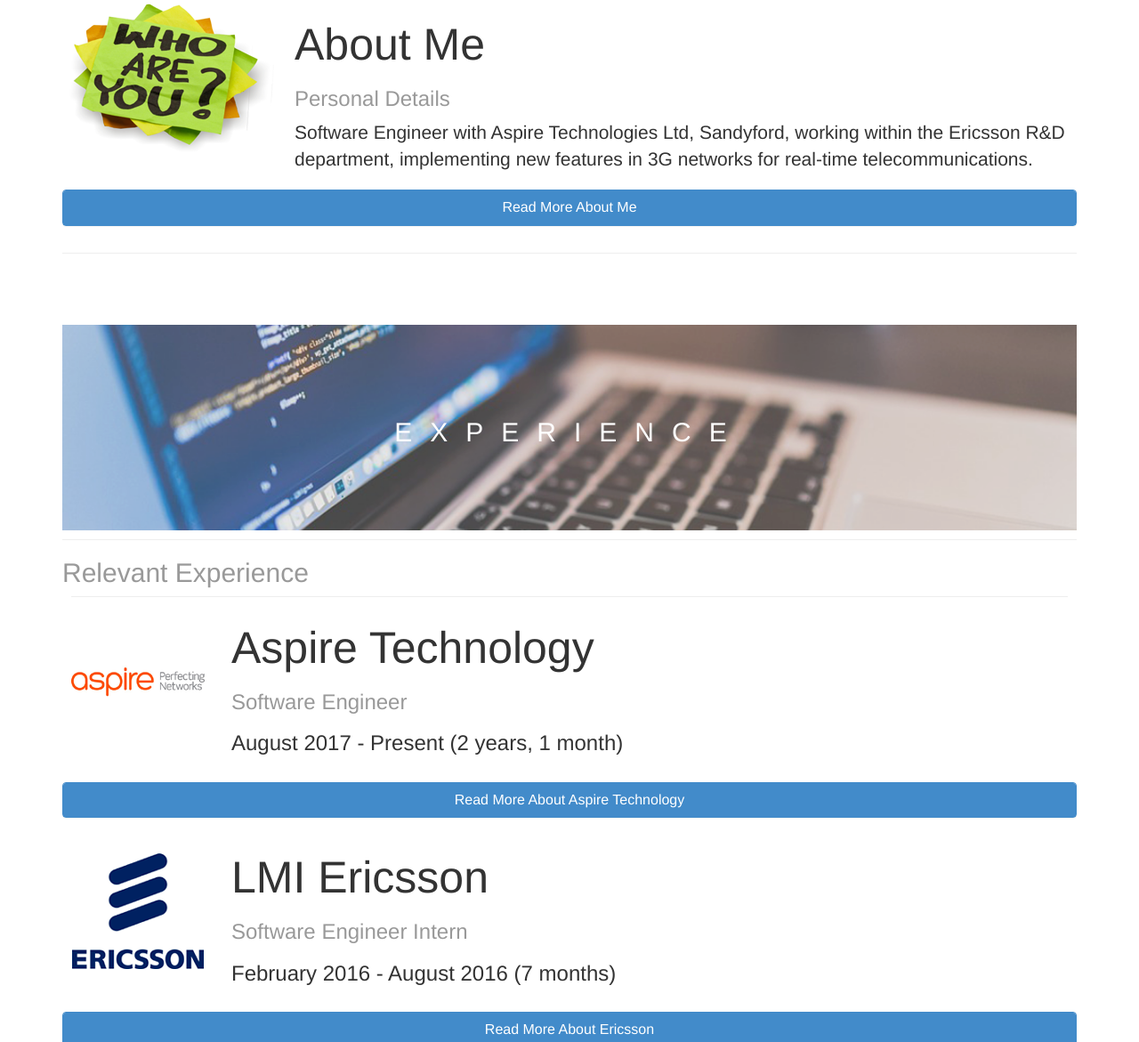
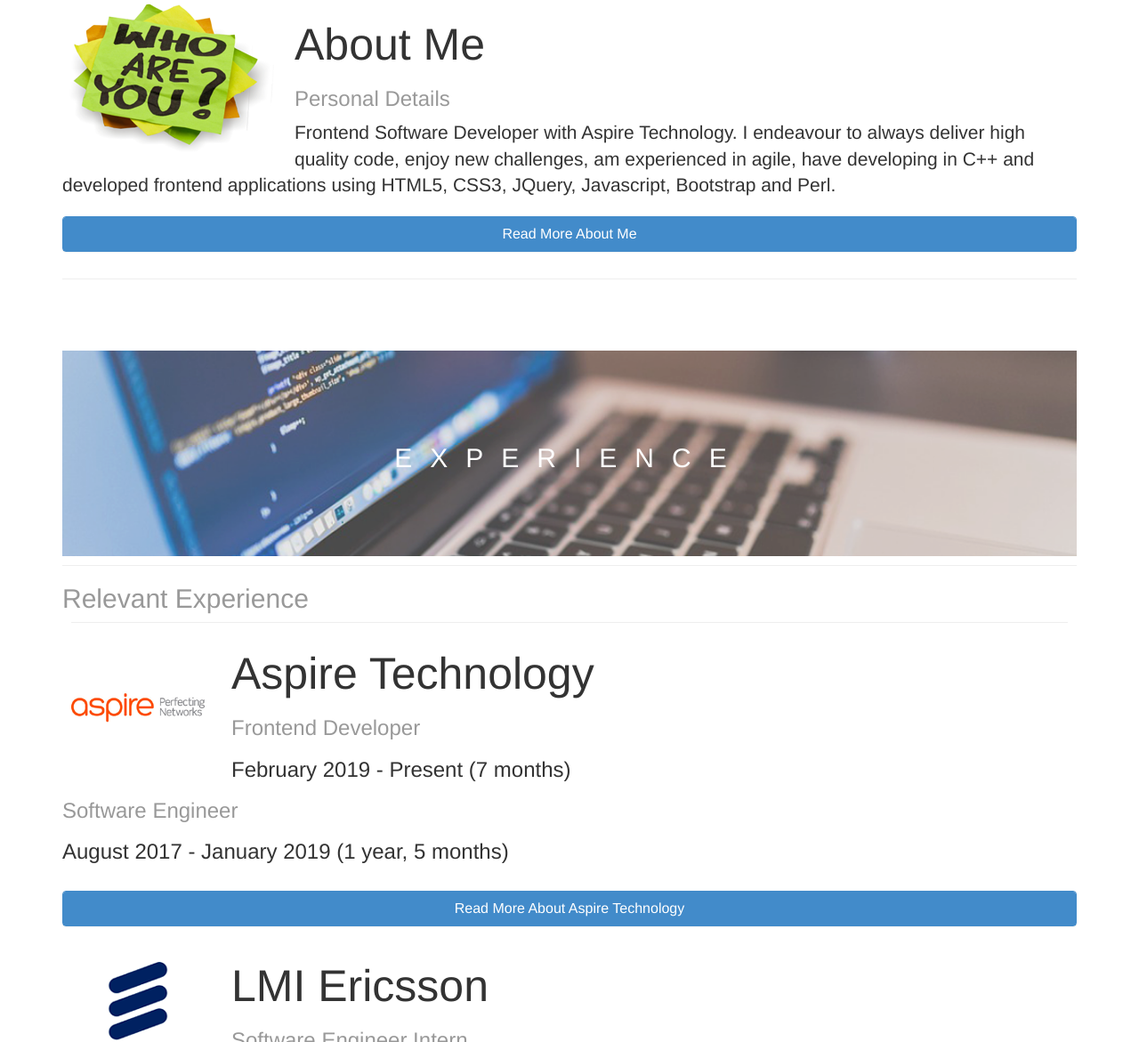
Before and after one commit to PeterBrady84/peterbrady-resume, a plain HTML site: page index.html in a window 1280 px wide. Shown: the part 1190-2361 px from the top of the page at 89% size. Drawn offline with nearby package versions, Linux system fonts and the light colour scheme.

Commit message:
Provisional updates to Aspire Info

```diff
--- a/index.html
+++ b/index.html
@@ -70,7 +70,8 @@
             <div class="container">
                 <img class="featurette-image" src="images/icons/self_portrait.png" alt="Self Portrait">
                 <h1>Peter Brady</h1>
-                <h3>Software Engineer at <a href="https://www.aspiretechnology.com/" target="_blank">Aspire Technology Ltd.</a></h3>
+                <h3>Frontend Developer at <a href="https://www.aspiretechnology.com/" target="_blank">Aspire Technology
+                        Ltd.</a></h3>
                 <a href="#about" class="btn btn-primary btn-sm" style="margin-right: 20px">Find Out More</a>
                 <!-- Button trigger contact modal -->
 
@@ -104,8 +105,9 @@
                 <h2 class="featurette-heading">About Me</h2>
 
                 <h3><span class="text-muted">Personal Details</span></h3>
-                <p class="lead">Software Engineer with Aspire Technologies Ltd, Sandyford, working within the Ericsson
-                    R&D department, implementing new features in 3G networks for real-time telecommunications.</p>
+                <p class="lead">Frontend Software Developer with Aspire Technology. I endeavour to always deliver high quality code,
+                    enjoy new challenges, am experienced in agile, have developing in C++ and developed frontend
+                    applications using HTML5, CSS3, JQuery, Javascript, Bootstrap and Perl.</p>
                 <div class="panel panel-primary">
                     <div class="panel-heading clickable" data-toggle="collapse" href="#collapse-personal">
                         <h3 class="panel-title text-center">Read More About Me</h3>
@@ -146,8 +148,12 @@
                         alt="Aspire Logo">
                 </a>
                 <h2 class="featurette-heading">Aspire Technology</h2>
+                <h3><span class="text-muted">Frontend Developer</span></h3>
+                <h3>February 2019 - Present
+                    <script>document.write(calcDate());</script>
+                </h3>
                 <h3><span class="text-muted">Software Engineer</span></h3>
-                <h3>August 2017 - Present <script>document.write(calcDate());</script></h3>
+                <h3>August 2017 - January 2019 (1 year, 5 months)</h3>
                 <br />
                 <br class="visible-md visible-sm visible-xs" />
                 <div class="panel panel-primary">
@@ -155,7 +161,7 @@
                         <h3 class="panel-title text-center">Read More About Aspire Technology</h3>
                     </div>
                     <div id="collapse-aspire" class="panel-body collapse">
-                        <p class="lead">Aspire Technology is an innovative Professional Services and Software
+                        <p class="lead">Aspire Technology are an innovative Professional Services and Software
                             Development company, with a core competence in mobile telecommunications. Their solutions
                             are delivered to Mobile Network Operators and Vendors, Managed Service Providers and
                             Technology Partners globally.</p>
@@ -597,17 +603,17 @@
                     <div id="collapse-references" class="panel-body collapse">
                         <div style="margin: 0 10%;">
                             <div class="col-md-6">
+                                <p class="lead"><strong>Claire Lawlor</strong>
+                                    <br />Software Delivery Manager.
+                                    <br />Aspire Technology Ltd, Sandyford
+                                    <br />Phone: 087-9813032
+                                </p>
+                            </div>
+                            <div class="col-md-6">
                                 <p class="lead"><strong>Paul Johnston</strong>
                                     <br />Director.
                                     <br />O’Doherty’s Audio & Video Productions Ltd.
                                     <br />Phone: 086-2567912
-                                </p>
-                            </div>
-                            <div class="col-md-6">
-                                <p class="lead"><strong>Claire Lawlor</strong>
-                                    <br />Software Delivery Manager.
-                                    <br />Aspire Technology Ltd, Sandyford
-                                    <br />Phone: 087-9813032
                                 </p>
                             </div>
                         </div>
@@ -666,9 +672,10 @@
         <!-- FOOTER -->
         <footer>
             <p>
-                Copyright &copy; Peter Brady <script>document.write(new Date().getFullYear());</script> &middot; <a href="https://www.linkedin.com/in/peter-brady-14036891/"
-                    target="_blank">LinkedIn</a> &middot; <a href="https://github.com/PeterBrady84"
-                    target="_blank">Github</a>
+                Copyright &copy; Peter Brady
+                <script>document.write(new Date().getFullYear());</script> &middot; <a
+                    href="https://www.linkedin.com/in/peter-brady-14036891/" target="_blank">LinkedIn</a> &middot; <a
+                    href="https://github.com/PeterBrady84" target="_blank">Github</a>
             </p>
         </footer> <!-- /FOOTER -->
 
--- a/js/script.js
+++ b/js/script.js
@@ -2,7 +2,7 @@
 function calcDate() {
     today = new Date()
     // Start date in current employment
-    past = new Date(2017, 07, 01) // remember this is equivalent to 01 08 2017
+    past = new Date(2019, 01, 01) // remember this is equivalent to 01 02 2017
     var diff = Math.floor(today.getTime() - past.getTime());
     var day = 1000 * 60 * 60 * 24;
 
@@ -36,7 +36,7 @@
         message = "(" + years + " years, " + months + " month)"
     }
     else if (years > 1 && months > 1) {
-        message = "(" + years + " years, " + months + " months"
+        message = "(" + years + " years, " + months + " months)"
     }
 
     return message;
```
Also changed, not shown: 2 other files.
